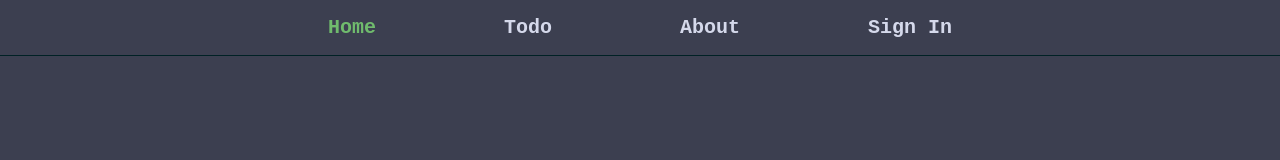
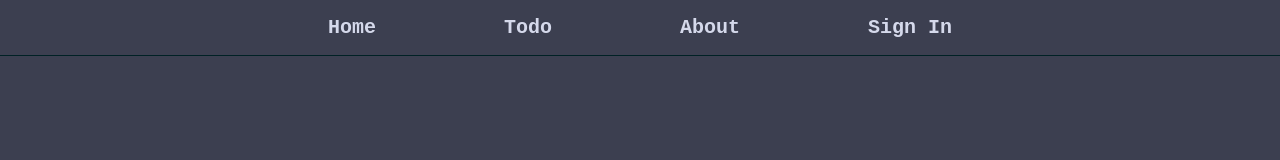
Before and after one commit to kvlandrii/todo-list, a React (Create React App) app: page / in a window 1280 px wide. Shown: the top 160 px of the page. Built offline with nearby package versions, Linux system fonts and the light colour scheme; the HTML template or start-up script is replaced by a standard one.

Commit message:
first commit

```diff
--- a/src/App.js
+++ b/src/App.js
@@ -56,7 +56,7 @@
       <Suspense fallback={<Loading />}>
         <Routes>
           <Route path="/" element={<Layout />}>
-            <Route path="home" element={<Home />}></Route>
+            <Route index path="home" element={<Home />}></Route>
             <Route path="*" element={<Error />}></Route>
 
             <Route path="about" element={<About />}></Route>
--- a/src/Layout.js
+++ b/src/Layout.js
@@ -18,7 +18,7 @@
   return (
     <div className="layout">
       <header className="header">
-        <NavLink to="/" className="header__item" style={isActiveLink}>
+        <NavLink to="/home" className="header__item" style={isActiveLink}>
           Home
         </NavLink>
         <NavLink to="/todo" className="header__item" style={isActiveLink}>
```
